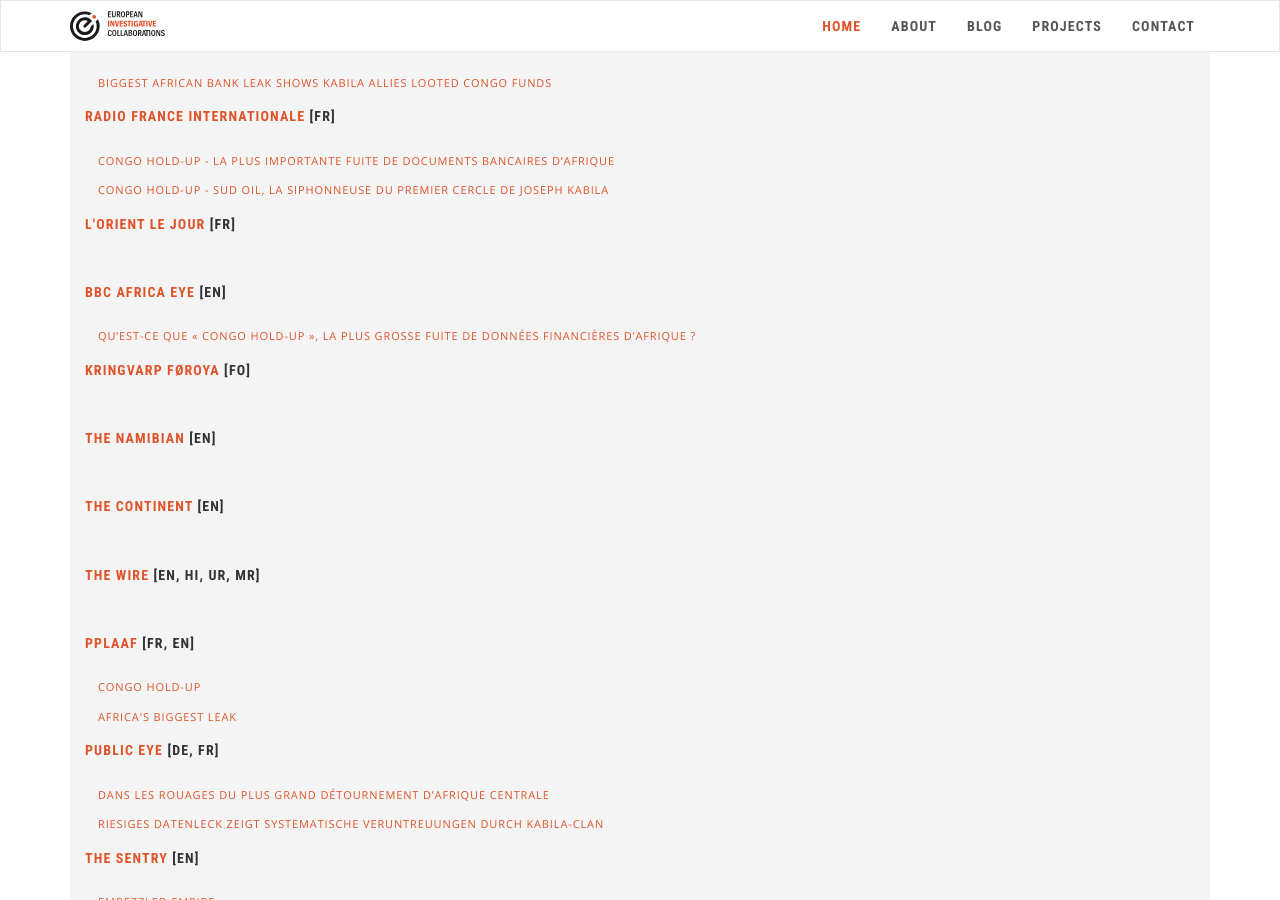
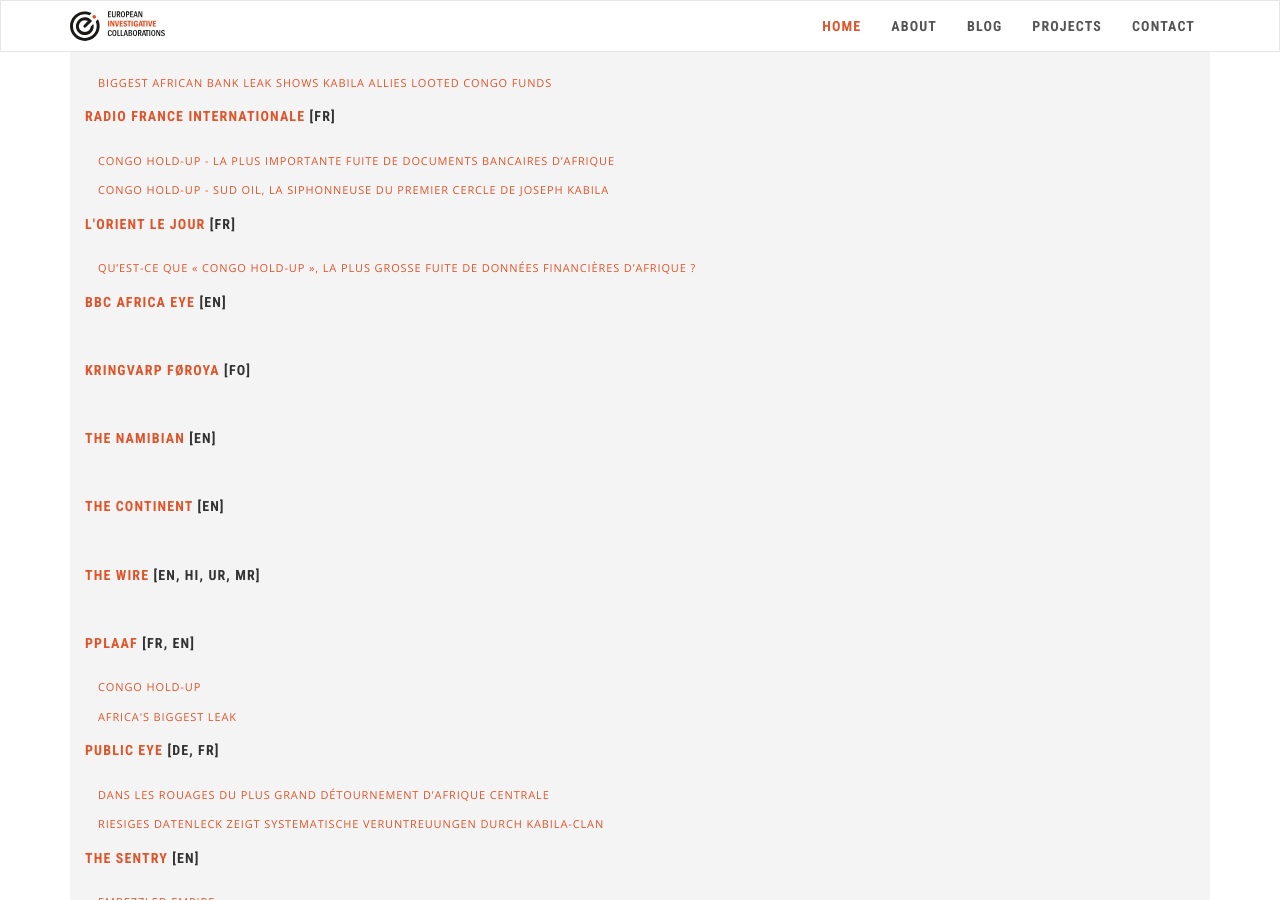
Before and after one commit to eic-network/eic-incubator.github.io, a Jekyll site: the page built from _projects/congo-holdup.md, in a window 1280 px wide and 900 px high, scrolled down 2281 px. Built offline with Jekyll 4.4.1, drawn with Linux system fonts in a browser that asks for light colours; nearby versions of some CDN libraries.

```diff
--- a/_projects/congo-holdup.md
+++ b/_projects/congo-holdup.md
@@ -111,14 +111,14 @@ publications:
   url: https://www.rfi.fr/
 - lang: "[FR]"
   links:
-  - name:
-    url:
+  - name:  Qu’est-ce que « Congo hold-up », la plus grosse fuite de données financières d’Afrique ?
+    url: https://www.lorientlejour.com/article/1282115/quest-ce-que-congo-hold-up-la-plus-grosse-fuite-de-donnees-financieres-dafrique-.html
   name: L'Orient le Jour
   url: https://www.lorientlejour.com/
 - lang: "[EN]"
   links:
-  - name: Qu’est-ce que « Congo hold-up », la plus grosse fuite de données financières d’Afrique ?
-    url: https://www.lorientlejour.com/article/1282115/quest-ce-que-congo-hold-up-la-plus-grosse-fuite-de-donnees-financieres-dafrique-.html
+  - name:
+    url:
   name: BBC Africa Eye
   url: https://www.bbc.com/
 - lang: "[FO]"
```
